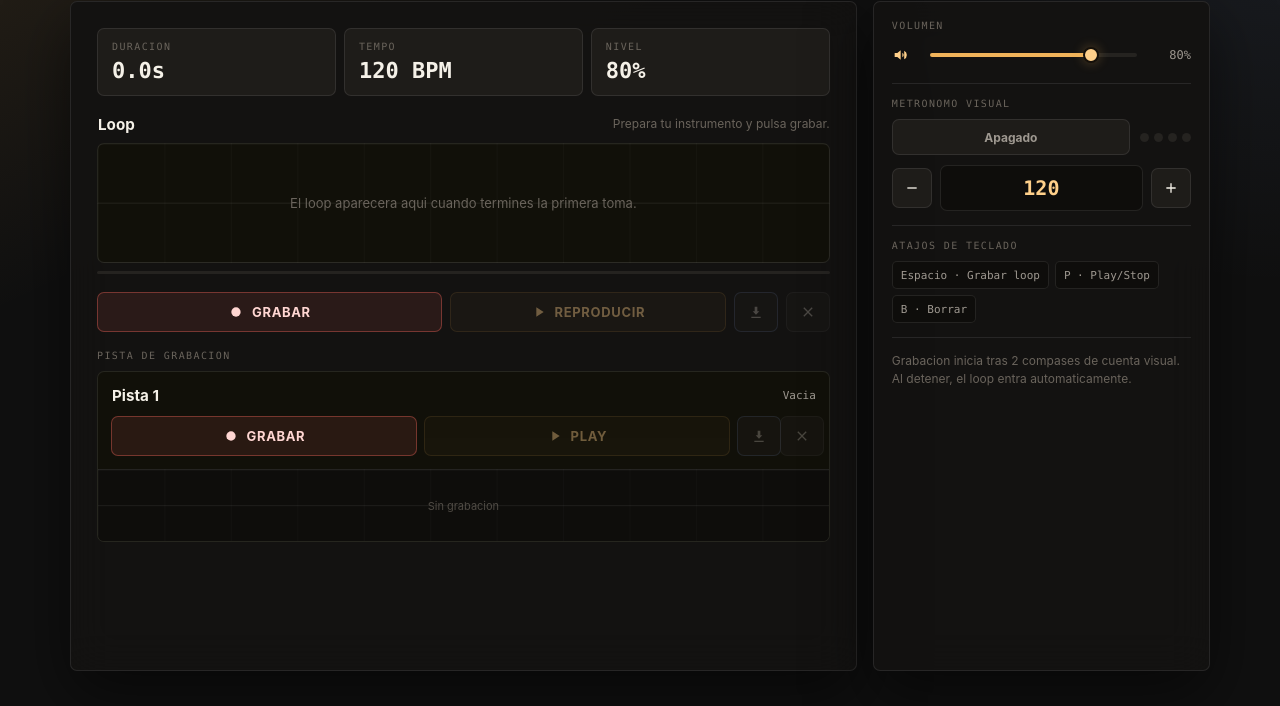
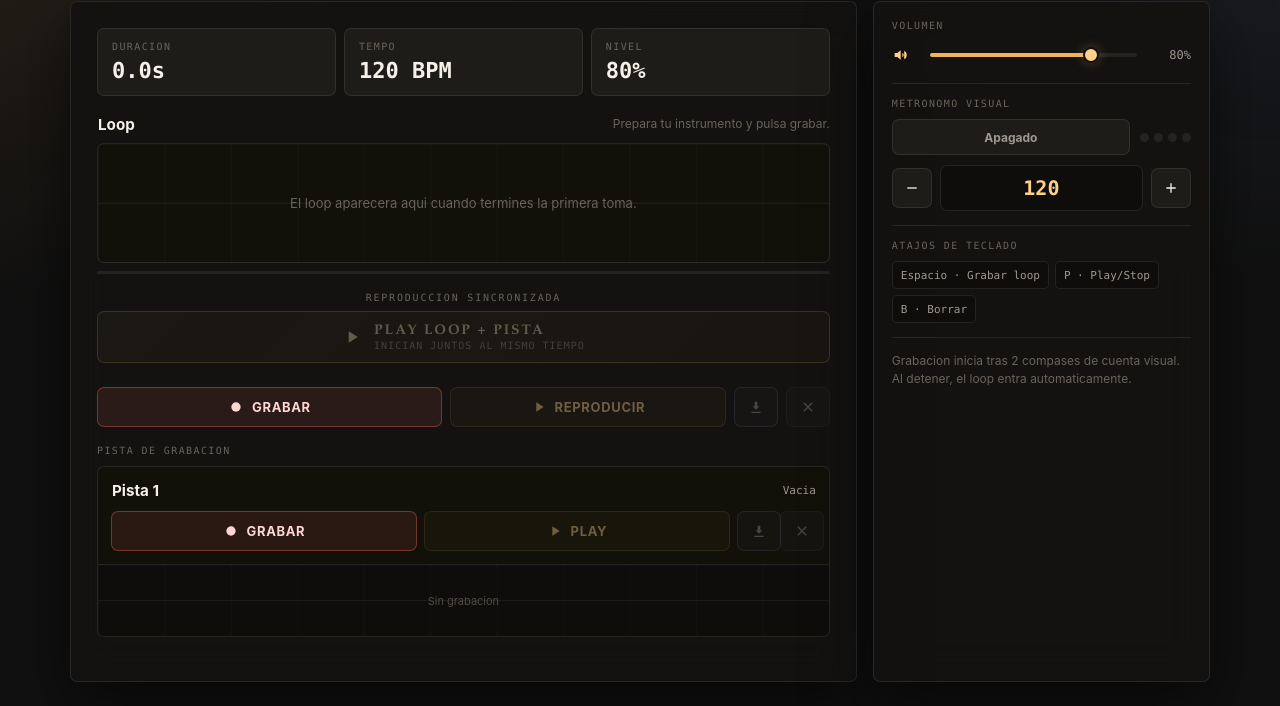
Before and after one commit to josetriojazz/loop, a plain HTML site: page index.html in a window 1280 px wide. Shown: the part 105-811 px from the top of the page. Drawn offline with Linux system fonts and the light colour scheme.

Commit message:
Add files via upload

```diff
--- a/index.html
+++ b/index.html
@@ -725,6 +725,116 @@
 
   @keyframes spin { to { transform: rotate(360deg); } }
   .spinning { animation: spin .8s linear infinite; }
+
+  /* ── PLAY TODO BUTTON ── */
+  .play-todo-wrap {
+    margin: 0 0 6px 0;
+    display: flex;
+    flex-direction: column;
+    align-items: stretch;
+    gap: 0;
+  }
+
+  .play-todo-label {
+    display: block;
+    text-align: center;
+    font-family: var(--mono);
+    font-size: 10px;
+    letter-spacing: .18em;
+    text-transform: uppercase;
+    color: var(--soft);
+    margin-bottom: 8px;
+  }
+
+  .btn-play-todo {
+    position: relative;
+    display: flex;
+    align-items: center;
+    justify-content: center;
+    gap: 12px;
+    width: 100%;
+    min-height: 52px;
+    border-radius: var(--radius);
+    border: 1px solid rgba(212,175,90,.55);
+    background: linear-gradient(135deg, rgba(212,175,90,.13) 0%, rgba(139,90,43,.18) 100%);
+    color: #f5e6b8;
+    font-family: 'Palatino Linotype', Palatino, Georgia, serif;
+    font-size: 15px;
+    font-weight: 600;
+    letter-spacing: .12em;
+    text-transform: uppercase;
+    cursor: pointer;
+    transition: all .2s ease;
+    overflow: hidden;
+  }
+
+  .btn-play-todo::before {
+    content: '';
+    position: absolute;
+    inset: 0;
+    background: linear-gradient(135deg, rgba(212,175,90,.22) 0%, rgba(139,90,43,.28) 100%);
+    opacity: 0;
+    transition: opacity .2s ease;
+  }
+
+  .btn-play-todo:hover:not(:disabled)::before { opacity: 1; }
+
+  .btn-play-todo:hover:not(:disabled) {
+    border-color: rgba(212,175,90,.85);
+    box-shadow: 0 0 24px rgba(212,175,90,.22), inset 0 1px 0 rgba(255,255,255,.1);
+    color: #fdf3d0;
+  }
+
+  .btn-play-todo:active:not(:disabled) {
+    transform: translateY(1px) scale(.99);
+  }
+
+  .btn-play-todo:disabled {
+    opacity: .35;
+    cursor: not-allowed;
+  }
+
+  .btn-play-todo.active {
+    border-color: rgba(212,175,90,.9);
+    background: linear-gradient(135deg, rgba(212,175,90,.28) 0%, rgba(139,90,43,.32) 100%);
+    box-shadow: 0 0 32px rgba(212,175,90,.3), inset 0 1px 0 rgba(255,255,255,.12);
+    color: #fdf3d0;
+  }
+
+  .btn-play-todo .todo-icon {
+    width: 20px; height: 20px;
+    fill: currentColor;
+    flex: 0 0 auto;
+    position: relative;
+    z-index: 1;
+  }
+
+  .btn-play-todo .todo-text {
+    position: relative;
+    z-index: 1;
+    display: flex;
+    flex-direction: column;
+    align-items: flex-start;
+    line-height: 1.2;
+  }
+
+  .btn-play-todo .todo-title {
+    font-size: 14px;
+    letter-spacing: .14em;
+  }
+
+  .btn-play-todo .todo-sub {
+    font-family: var(--mono);
+    font-size: 10px;
+    letter-spacing: .1em;
+    color: rgba(245,230,184,.6);
+    text-transform: uppercase;
+    font-weight: 400;
+  }
+
+  .btn-play-todo.active .todo-sub {
+    color: rgba(245,230,184,.8);
+  }
 
   @media (max-width: 860px) {
     .studio { grid-template-columns: 1fr; }
@@ -799,6 +909,18 @@
           <div id="playhead"></div>
         </div>
       </section>
+
+      <!-- Play Todo — Loop + Pista juntos -->
+      <div class="play-todo-wrap">
+        <span class="play-todo-label">Reproduccion sincronizada</span>
+        <button class="btn btn-play-todo" id="btn-play-todo" type="button" disabled>
+          <svg class="todo-icon" viewBox="0 0 24 24" aria-hidden="true" id="play-todo-icon"><path d="M8 5v14l11-7z"/></svg>
+          <span class="todo-text">
+            <span class="todo-title" id="play-todo-label">Play Loop + Pista</span>
+            <span class="todo-sub" id="play-todo-sub">Inician juntos al mismo tiempo</span>
+          </span>
+        </button>
+      </div>
 
       <!-- Transport -->
       <div class="transport" aria-label="Controles principales">
@@ -1750,6 +1872,7 @@ function setStatus(mode) {
   els.recLabel.textContent = "Grabar";
   els.playLabel.textContent = "Reproducir";
   els.btnRecord.disabled = false;
+  if (typeof updatePlayTodoBtn === "function") updatePlayTodoBtn();
 }
 
 function setTrackStatus(id, mode) {
@@ -1783,6 +1906,7 @@ function setTrackStatus(id, mode) {
     e.play.disabled = true; e.clear.disabled = true; e.download.disabled = true;
   }
   e.recLabel.textContent = "Grabar"; e.playLabel.textContent = "Play";
+  if (typeof updatePlayTodoBtn === "function") updatePlayTodoBtn();
 }
 
 /* ─── VOLUME / METRONOME / BPM ─── */
@@ -2053,6 +2177,53 @@ trackIds.forEach(id => {
   e.download.addEventListener("click", () => downloadTrackMP3(id));
 });
 
+/* ─── PLAY TODO (loop + pista al mismo tiempo) ─── */
+const elsBtnPlayTodo = document.getElementById("btn-play-todo");
+const elsTodoIcon    = document.getElementById("play-todo-icon");
+const elsTodoLabel   = document.getElementById("play-todo-label");
+const elsTodoSub     = document.getElementById("play-todo-sub");
+
+function updatePlayTodoBtn() {
+  const hasLoop  = !!state.loopBuffer;
+  const hasTrack = !!state.tracks.track2.buffer;
+  elsBtnPlayTodo.disabled = !(hasLoop || hasTrack);
+
+  const bothPlaying = state.isPlaying && state.tracks.track2.isPlaying;
+  const anyPlaying  = state.isPlaying || state.tracks.track2.isPlaying;
+
+  elsBtnPlayTodo.classList.toggle("active", anyPlaying);
+
+  if (bothPlaying) {
+    elsTodoIcon.innerHTML = '<path d="M6 19h4V5H6zm8-14v14h4V5z"/>';
+    elsTodoLabel.textContent = "Detener Todo";
+    elsTodoSub.textContent   = "Loop y pista en reproduccion";
+  } else if (anyPlaying) {
+    elsTodoIcon.innerHTML = '<path d="M6 19h4V5H6zm8-14v14h4V5z"/>';
+    elsTodoLabel.textContent = "Detener Todo";
+    elsTodoSub.textContent   = "Deteniendo reproduccion...";
+  } else {
+    elsTodoIcon.innerHTML = '<path d="M8 5v14l11-7z"/>';
+    elsTodoLabel.textContent = "Play Loop + Pista";
+    elsTodoSub.textContent   = "Inician juntos al mismo tiempo";
+  }
+}
+
+elsBtnPlayTodo.addEventListener("click", async () => {
+  const anyPlaying = state.isPlaying || state.tracks.track2.isPlaying;
+
+  if (anyPlaying) {
+    // Detener todo
+    if (state.isPlaying)              stopPlayback();
+    if (state.tracks.track2.isPlaying) stopTrackPlayback("track2");
+  } else {
+    // Iniciar todo junto
+    await initAudio();
+    if (state.loopBuffer)              startPlayback();
+    if (state.tracks.track2.buffer)    startTrackPlayback("track2");
+  }
+  updatePlayTodoBtn();
+});
+
 els.btnPlay.addEventListener("click", async () => {
   if (!state.loopBuffer) return;
   await initAudio();
@@ -2145,6 +2316,7 @@ trackIds.forEach(id => setTrackStatus(id, "empty"));
 requestAnimationFrame(() => {
   resizeCanvas();
   trackIds.forEach(id => loadTrack(id));
+  updatePlayTodoBtn();
 });
 </script>
 </body>
```
